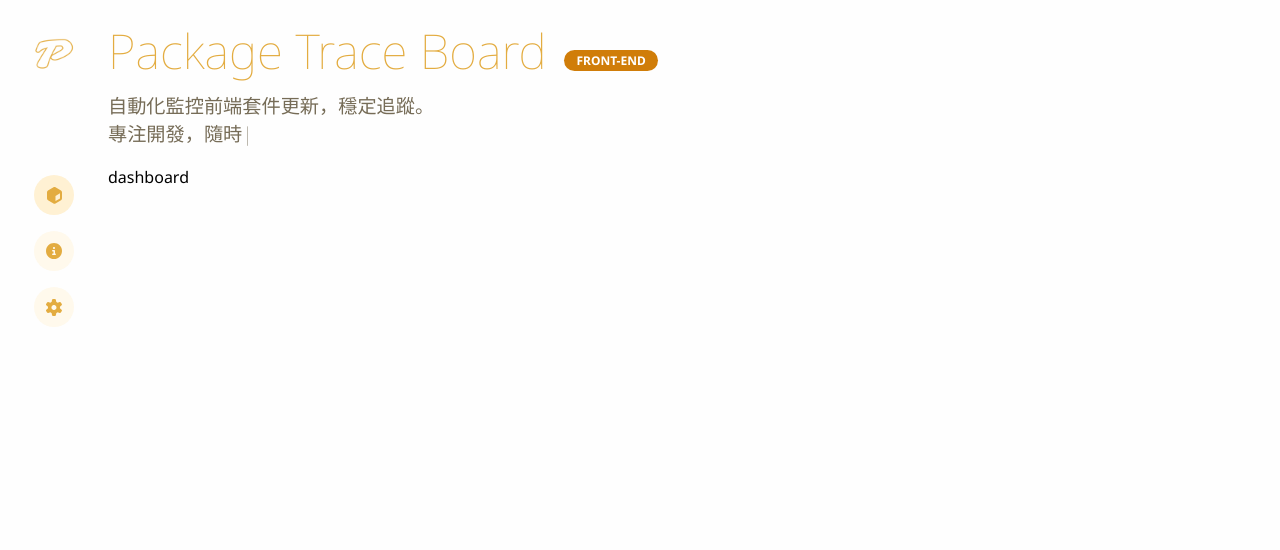
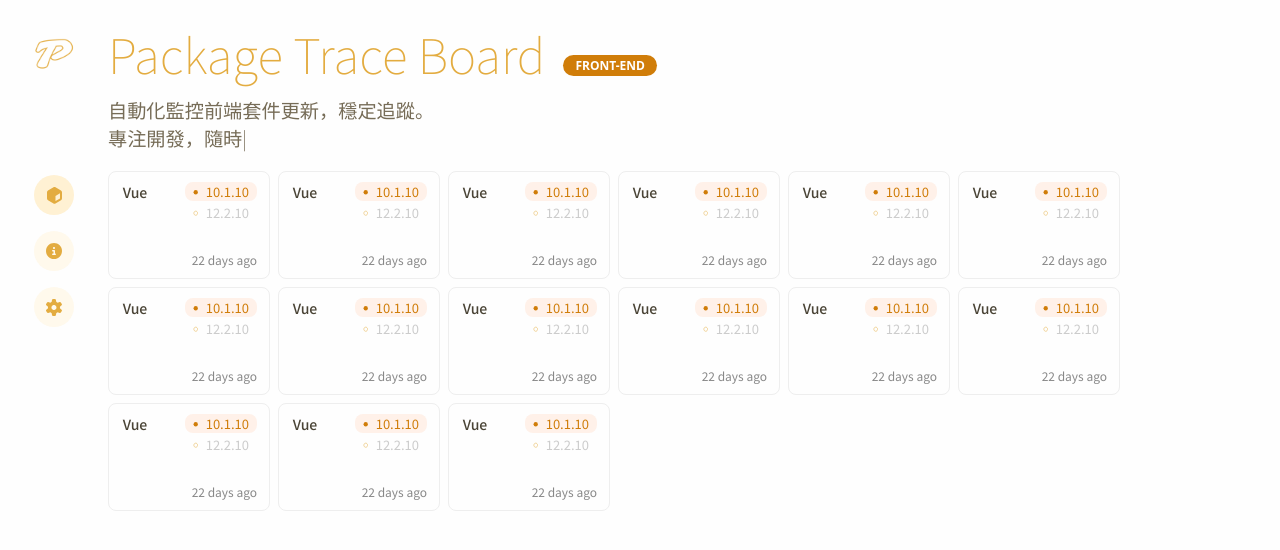
Before and after one commit to yuhsiang237/package-track, a Nuxt app: page / in a window 1280 px wide. Shown: the top 550 px of the page. Built offline with nearby package versions, Linux system fonts and the light colour scheme.

Commit message:
feat: add package card component

```diff
--- a/app/assets/scss/_custom.scss
+++ b/app/assets/scss/_custom.scss
@@ -1,5 +1,75 @@
 @use "variables" as *;
-.test {
-  font-weight: bold;
-  color: $primary-color;
+// --- dashboard ---
+.package-card {
+  width: 162px;
+  height: 108px;
+  border: 1px solid #eee;
+  border-radius: 8px;
+  display: flex;
+  flex-direction: column;
+  justify-content: space-between;
+  box-sizing: border-box;
+  padding-top: 10px;
+  padding-bottom: 10px;
+  padding-left: 13.86px;
+  padding-right: 12px;
+
+  .info-container {
+    display: flex;
+    .title-section {
+      flex: 1.2; // 左欄 1 份
+      font-weight: $font-medium;
+      font-size: 14px;
+      color: $gray3-color;
+      -webkit-font-smoothing: antialiased;
+      -moz-osx-font-smoothing: grayscale;
+    }
+  }
+
+  .version-current {
+    margin-bottom: 2px;
+    display: flex; /* 水平排列 */
+    align-items: center; /* 垂直置中 */
+
+    font-size: 13px;
+
+    gap: 8px;
+    color: $accent-color;
+    font-weight: $font-regular;
+    padding-left: 8px;
+    padding-right: 8px;
+    &.active {
+      border-radius: 8px;
+      border: 0;
+      background-color: $secondary-color;
+      color: $primary-color-dark;
+    }
+  }
+
+  .version-old {
+    display: flex; /* 水平排列 */
+    font-size: 13px;
+
+    align-items: center; /* 垂直置中 */
+
+    padding-left: 8px;
+    padding-right: 8px;
+    color: $accent-color;
+    gap: 8px;
+    font-weight: $font-regular;
+
+    color: #ccc;
+  }
+
+  .time {
+    font-size: 12px;
+    color: #888;
+    text-align: right;
+  }
 }
+.card-container {
+  display: flex;
+  flex-wrap: wrap;
+  gap: 8px; /* 卡片間距 */
+}
+// --- ./dashboard ---
--- a/app/assets/scss/_variables.scss
+++ b/app/assets/scss/_variables.scss
@@ -19,12 +19,14 @@
   載入 Google Fonts 多個字重
   Thin 100, ExtraLight 200, Regular 400, Bold 700
 ------------------------------- */
-@import url("https://fonts.googleapis.com/css2?family=Noto+Sans:ital,wght@0,100;1,100;0,400;1,400;0,700;1,700;1,600;600&display=swap");
+@import url("https://fonts.googleapis.com/css2?family=Noto+Sans+TC:wght@100;200;300;400;500;600;700&display=swap");
 $font-thin: 100;
 $font-extralight: 200;
+$font-light: 300;
 $font-regular: 400;
 $font-bold: 700;
 $font-semibold: 600;
+$font-medium: 500;
 
 $font-chinese: "Noto Sans TC", "Noto Sans", sans-serif; // 中文
 $font-english: "Noto Sans", sans-serif; // 英文
--- /dev/null
+++ b/app/components/PackageCard.vue
@@ -0,0 +1,75 @@
+<template>
+  <div class="package-card">
+    <div class="info-container">
+      <div class="title-section">
+        {{ title }}
+      </div>
+      <div class="version-section">
+        <div class="version-current active">
+          <svg
+            width="5"
+            height="6"
+            viewBox="0 0 5 6"
+            fill="none"
+            xmlns="http://www.w3.org/2000/svg"
+          >
+            <ellipse
+              cx="2.72362"
+              cy="3.26668"
+              rx="2.13158"
+              ry="2.31111"
+              fill="#D07D09"
+            />
+          </svg>
+          <div>
+            {{ currentVersion }}
+          </div>
+        </div>
+        <div class="version-old">
+          <svg
+            width="5"
+            height="6"
+            viewBox="0 0 5 6"
+            fill="none"
+            xmlns="http://www.w3.org/2000/svg"
+          >
+            <path
+              d="M2.72388 1.16113C3.74428 1.16128 4.60474 2.06501 4.60474 3.22266C4.60453 4.3801 3.74416 5.28305 2.72388 5.2832C1.70348 5.2832 0.842245 4.3802 0.842041 3.22266C0.842041 2.06492 1.70336 1.16113 2.72388 1.16113Z"
+              stroke="#E3AC40"
+              stroke-width="0.5"
+            />
+          </svg>
+          <div>
+            {{ oldVersion }}
+          </div>
+        </div>
+      </div>
+    </div>
+    <div class="time">{{ timeAgo }}</div>
+  </div>
+</template>
+
+<script setup>
+import { defineProps } from "vue";
+
+const props = defineProps({
+  title: {
+    type: String,
+    default: "",
+  },
+  currentVersion: {
+    type: String,
+    default: "-",
+  },
+  oldVersion: {
+    type: String,
+    default: "-",
+  },
+  timeAgo: {
+    type: String,
+    default: "-",
+  },
+});
+</script>
+
+<style scoped></style>
--- a/app/pages/dashboard.vue
+++ b/app/pages/dashboard.vue
@@ -1,3 +1,39 @@
 <template>
-  <div>dashboard</div>
+  <div>
+    <div class="card-container">
+      <PackageCard
+        v-for="(item, index) in packages"
+        :key="index"
+        :title="item.title"
+        :currentVersion="item.currentVersion"
+        :oldVersion="item.oldVersion"
+        :timeAgo="item.timeAgo"
+      />
+    </div>
+  </div>
 </template>
+
+<script setup lang="ts">
+import { ref, onMounted } from "vue";
+import PackageCard from "~/components/PackageCard.vue";
+
+// 定義卡片資料型別
+interface PackageItem {
+  title: string;
+  currentVersion: string;
+  oldVersion: string;
+  timeAgo: string;
+}
+
+// 初始化 packages 陣列，指定型別
+const packages = ref<PackageItem[]>([]);
+
+onMounted(() => {
+  packages.value = Array.from({ length: 15 }, () => ({
+    title: "Vue",
+    currentVersion: "10.1.10",
+    oldVersion: "12.2.10",
+    timeAgo: "22 days ago",
+  }));
+});
+</script>
```
